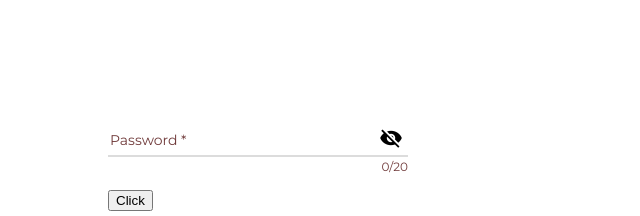
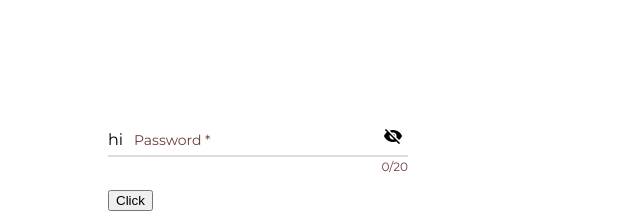
Before and after one commit to dlamas-root/vue-mosaic, a Vue app: page / in a window 1280 px wide. Shown: the top 216 px of the page, without its empty margins (0-640 px from the left). Built offline with nearby package versions, Linux system fonts and the light colour scheme.

Commit message:
fixing label for prefix

```diff
--- a/src/App.vue
+++ b/src/App.vue
@@ -22,6 +22,7 @@ function toggleHint() {
       max-length="20"
       :hint="hint"
       type="password"
+      prefix="hi"
     />
     <button @click="toggleHint" style="margin-top: 1rem;">Click</button>
   </div>
--- a/src/components/VmIcon/VmIcon.vue
+++ b/src/components/VmIcon/VmIcon.vue
@@ -15,7 +15,7 @@ const props = defineProps({
     type: [Number, String],
     default: 400
   },
-  size: {
+  opticalSize: {
     type: [Number, String],
     default: 20
   },
@@ -23,10 +23,13 @@ const props = defineProps({
     type: String,
     default: 'black',
   },
+  size: {
+    type: String,
+  }
 })
 
 const style = computed(
-  () => `'FILL' ${props.filled ? '1' : '0'}, 'wght' ${props.weight}, 'GRAD' 0, 'opsz' ${props.size}`
+  () => `'FILL' ${props.filled ? '1' : '0'}, 'wght' ${props.weight}, 'GRAD' 0, 'opsz' ${props.opticalSize}`
 )
 </script>
 
@@ -34,7 +37,7 @@ const style = computed(
   <span
     style="align-self: center"
     class="material-symbols-outlined icon"
-    :style="{ fontVariationSettings: style, color: color }"
+    :style="{ fontVariationSettings: style, fontSize: size, color: color}"
   >
     {{ name }}
   </span>
--- a/src/components/VmInputText/VmInputText.vue
+++ b/src/components/VmInputText/VmInputText.vue
@@ -42,15 +42,14 @@ const count = computed(() => model.value?.length || 0)
 
 <template>
   <div class="vm-field">
-    <!-- rules, prependIcon, prefix -->
+    <!-- TODO: rules, prepend text fix, icon fontsize fix -->
     <div class="vm-input-field">
-      <slot name="prepend">
-        <VmIcon v-if="prependIcon" :name="prependIcon" />
-      </slot>
       <span v-if="prefix" class="vm-input-prefix">
         {{ prefix }}
       </span>
-      <VmIcon v-if="prependIcon" :name="prependIcon"  :color="iconColor"/>
+      <slot name="prepend">
+        <VmIcon v-if="prependIcon" :name="prependIcon" :color="iconColor" />
+      </slot>
       <input
         v-model="model"
         :id
@@ -62,7 +61,7 @@ const count = computed(() => model.value?.length || 0)
         :maxlength="maxLength"
         :class="prependIcon ? 'pl-5' : ''"
       />
-      <label :class="{ 'vm-label-focused': prefix }" :style="prependIcon ? 'padding-left: 1.5rem;' : ''">
+      <label :style="{ paddingLeft: (prependIcon || prefix) && '1.5rem' }">
         <slot name="label">
           {{ label }}
         </slot>
@@ -78,8 +77,8 @@ const count = computed(() => model.value?.length || 0)
           @click="showPassword = !showPassword"
         >
         <Transition name="zoom-fade-in" mode="out-in">
-          <VmIcon v-if="showPassword" name="visibility" size="20" filled :color="iconColor" />
-          <VmIcon v-else name="visibility_off" size="20" filled :color="iconColor" />
+          <VmIcon v-if="showPassword" name="visibility" opticalSize="20" size="20px" filled :color="iconColor" />
+          <VmIcon v-else name="visibility_off" opticalSize="20" size="20px" filled :color="iconColor" />
         </Transition>
         </span>
       </slot>
```
Also changed, not shown: 1 other file (tests, documents, lock files or other folders).
